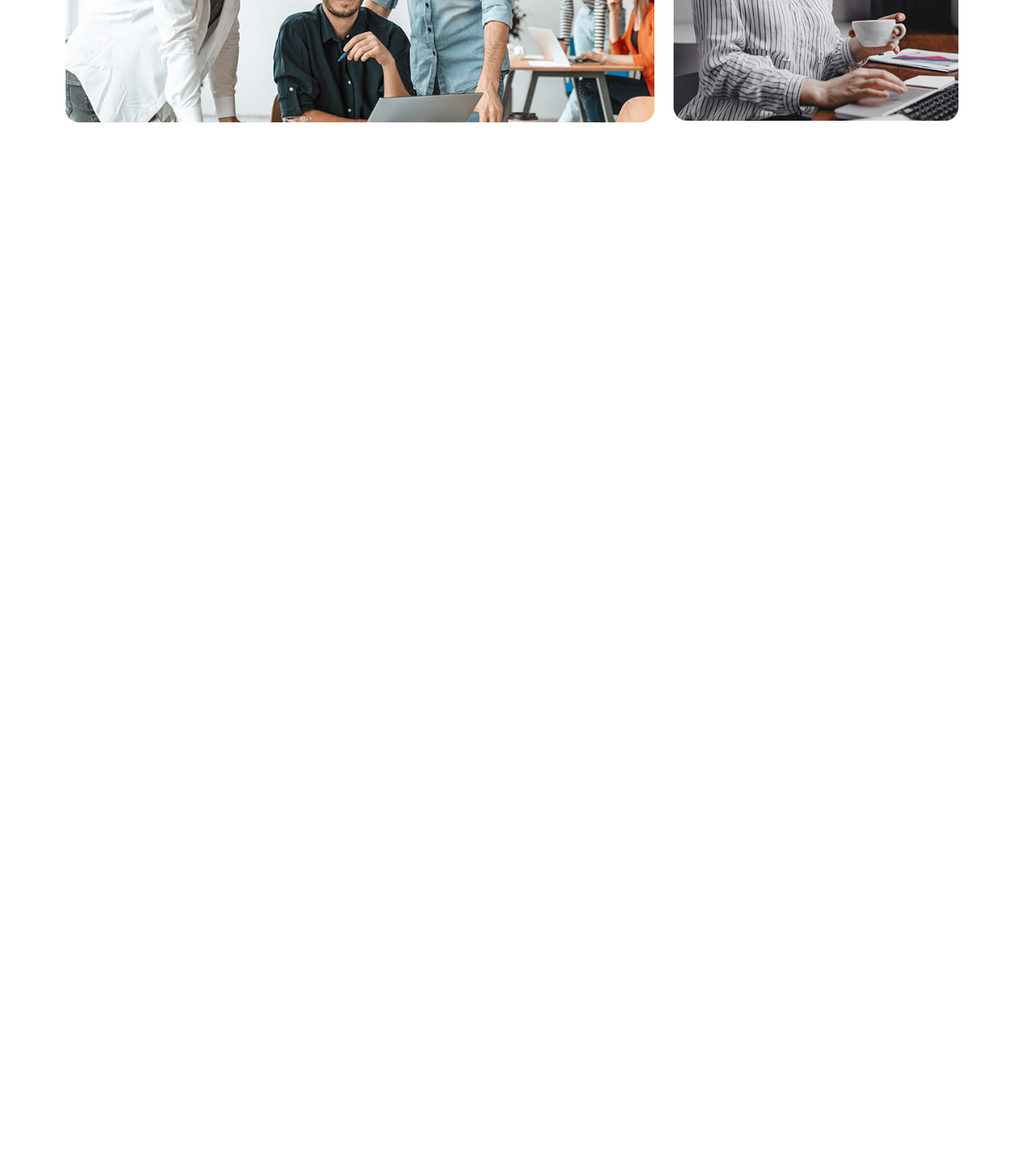
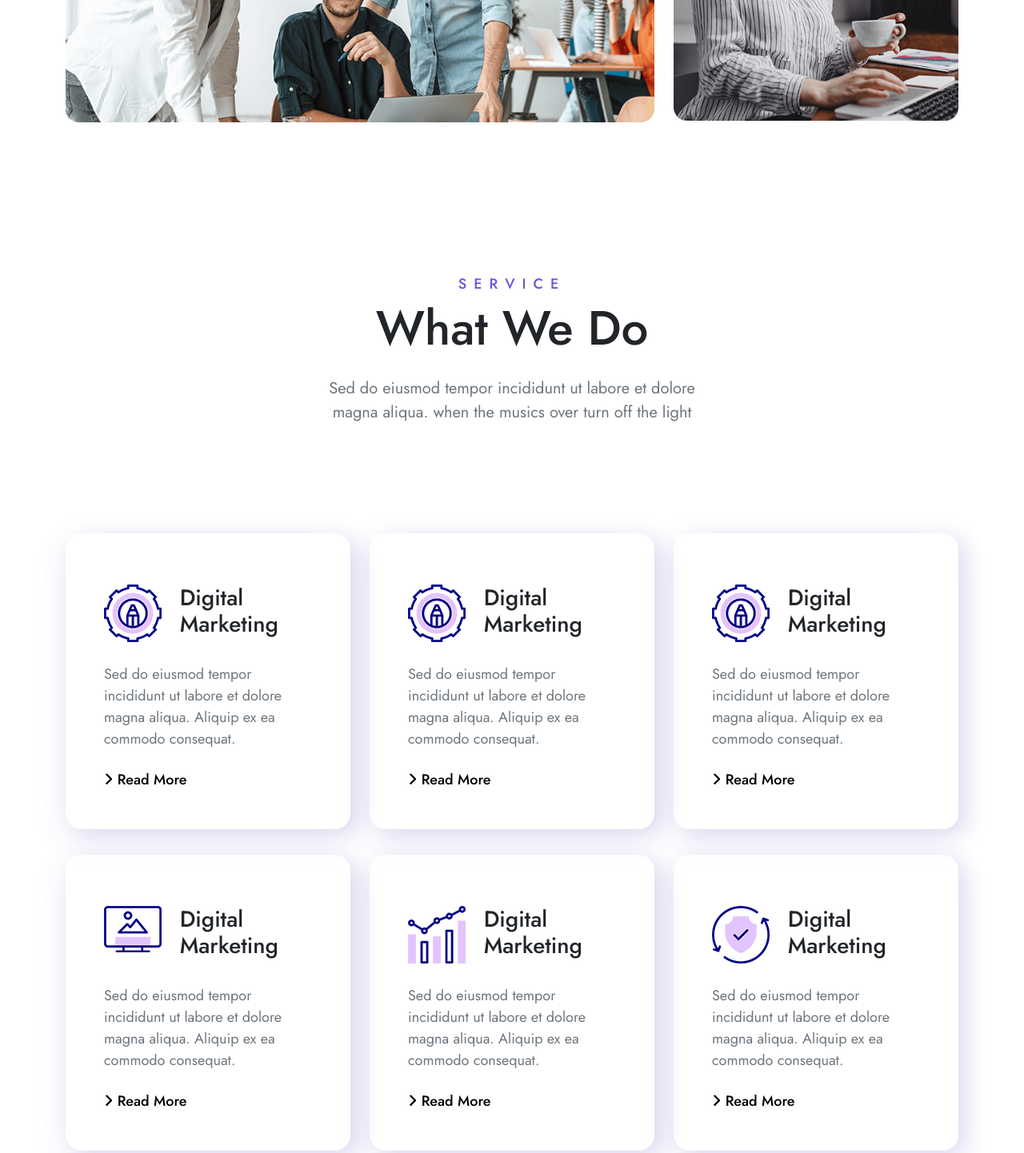
Before and after one commit to Pythondeveloper6/Egens-Landing-Page-, a plain HTML site: page index.html in a window 1280 px wide. Shown: the part 1432-2874 px from the top of the page at 80% size. Before the commit the page ends 1681 px from the top, so only its background shows below. Drawn offline with nearby package versions, Linux system fonts and the light colour scheme.

Commit message:
add service section

```diff
--- a/css/style.css
+++ b/css/style.css
@@ -53,3 +53,34 @@ body{
     text-align: center;
     line-height: 97px;
 }
+.service-subtitle{
+    font-size: 18px;
+    color: #7153d9;
+    font-weight: 500;
+    letter-spacing: 9px;
+}
+.service-title{
+    font-size: 60px;
+    font-weight: 500;
+}
+.mycard{
+    box-shadow: 0px 12px 42px rgba(69, 38, 177, 0.1), 11px 6px 25px rgba(69, 38, 177, 0.1);
+    border-radius: 20px;
+}
+.mycard p{
+    font-size: 18px;
+}
+.mycard h3:hover{
+    color: #0a58ca;
+}
+.readmore{
+    font-size: 18px;
+    text-decoration: none;
+    color: black;
+    font-weight: 500;
+    transition: .3s;
+}
+.readmore:hover{
+    color: #4526b1;
+    margin-left: 10px;
+}
--- a/index.html
+++ b/index.html
@@ -8,9 +8,11 @@
     <link rel="preconnect" href="https://fonts.googleapis.com">
     <link rel="preconnect" href="https://fonts.gstatic.com" crossorigin>
     <link href="https://fonts.googleapis.com/css2?family=Jost:ital,wght@0,100;0,200;0,300;0,400;0,500;0,600;0,700;0,800;0,900;1,100;1,200;1,300;1,400;1,500;1,600;1,700;1,800;1,900&display=swap" rel="stylesheet">
+    <link rel="stylesheet" href="https://cdnjs.cloudflare.com/ajax/libs/font-awesome/6.4.2/css/all.min.css" integrity="sha512-z3gLpd7yknf1YoNbCzqRKc4qyor8gaKU1qmn+CShxbuBusANI9QpRohGBreCFkKxLhei6S9CQXFEbbKuqLg0DA==" crossorigin="anonymous" referrerpolicy="no-referrer" />
     <link rel="stylesheet" href="css/style.css">
   </head>
   <body>
+    <!-- navbar start -->
     <div id="fullnav" class="mybackground fixed-top">
       <div id="mynav" class="container py-3 ">
         <nav class="navbar navbar-expand-lg">
@@ -48,7 +50,10 @@
           </nav>
     </div>
     </div>
+    <!-- navbar end -->
 
+
+    <!-- banner start -->
     <section class="mainbacground">
       <div class="container my-5 py-5">
         <div class="row">
@@ -64,8 +69,9 @@
         </div>
     </div>
     </section>
+    <!--  banner end -->
 
-
+    <!-- features start -->
     <div class="container my-5 py-5">
       <div class="row">
         <div class="col-lg-4">
@@ -109,8 +115,9 @@
         </div>
       </div>
     </div>
+    <!-- features end -->
 
-
+    <!-- images start -->
     <div class="container py-5 my-5">
       <div class="row">
         <div class="col-lg-8">
@@ -125,6 +132,115 @@
         </div>
       </div>
     </div>
+    <!-- images end -->
+
+  <!-- service start -->
+    <div class="container my-5 py-5">
+      <div class="row ">
+        <div class="col-lg-6 p-5 text-center mx-auto">
+          <h5 class="service-subtitle"> SERVICE </h5>
+          <h2 class="service-title"> What We Do </h2>
+          <p class="text-secondary fs-5 my-4"> Sed do eiusmod tempor incididunt ut labore et dolore magna aliqua. when the musics over turn off the light </p>
+        </div>
+      </div>
+
+      <div class="row mt-5">
+        <div class="col-lg-4 my-3">
+          <div class="mycard p-5">
+            <div class="row my-3">
+              <div class="col-lg-4">
+                <img src="img/icon-17.png" alt="">
+              </div>
+              <div class="col-lg-8">
+                <h3>Digital Marketing </h3>
+              </div>
+            </div>
+            <p class="my-4 text-secondary">Sed do eiusmod tempor incididunt ut labore et dolore magna aliqua. Aliquip ex ea commodo consequat. </p>
+            <a href="" class="readmore"><i class="fa-solid fa-angle-right"></i> Read More</a>
+          </div>
+        </div>
+
+        <div class="col-lg-4 my-3">
+          <div class="mycard p-5">
+            <div class="row my-3">
+              <div class="col-lg-4">
+                <img src="img/icon-17.png" alt="">
+              </div>
+              <div class="col-lg-8">
+                <h3>Digital Marketing </h3>
+              </div>
+            </div>
+            <p class="my-4 text-secondary">Sed do eiusmod tempor incididunt ut labore et dolore magna aliqua. Aliquip ex ea commodo consequat. </p>
+            <a href="" class="readmore"><i class="fa-solid fa-angle-right"></i> Read More</a>
+          </div>
+        </div>
+
+
+        <div class="col-lg-4 my-3">
+          <div class="mycard p-5">
+            <div class="row my-3">
+              <div class="col-lg-4">
+                <img src="img/icon-17.png" alt="">
+              </div>
+              <div class="col-lg-8">
+                <h3>Digital Marketing </h3>
+              </div>
+            </div>
+            <p class="my-4 text-secondary">Sed do eiusmod tempor incididunt ut labore et dolore magna aliqua. Aliquip ex ea commodo consequat. </p>
+            <a href="" class="readmore"><i class="fa-solid fa-angle-right"></i> Read More</a>
+          </div>
+        </div>
+
+
+        <div class="col-lg-4 my-3">
+          <div class="mycard p-5">
+            <div class="row my-3">
+              <div class="col-lg-4">
+                <img src="img/icon-18.png" alt="">
+              </div>
+              <div class="col-lg-8">
+                <h3>Digital Marketing </h3>
+              </div>
+            </div>
+            <p class="my-4 text-secondary">Sed do eiusmod tempor incididunt ut labore et dolore magna aliqua. Aliquip ex ea commodo consequat. </p>
+            <a href="" class="readmore"><i class="fa-solid fa-angle-right"></i> Read More</a>
+          </div>
+        </div>
+
+        <div class="col-lg-4 my-3">
+          <div class="mycard p-5">
+            <div class="row my-3">
+              <div class="col-lg-4">
+                <img src="img/icon-19.png" alt="">
+              </div>
+              <div class="col-lg-8">
+                <h3>Digital Marketing </h3>
+              </div>
+            </div>
+            <p class="my-4 text-secondary">Sed do eiusmod tempor incididunt ut labore et dolore magna aliqua. Aliquip ex ea commodo consequat. </p>
+            <a href="" class="readmore"><i class="fa-solid fa-angle-right"></i> Read More</a>
+          </div>
+        </div>
+
+        <div class="col-lg-4 my-3">
+          <div class="mycard p-5">
+            <div class="row my-3">
+              <div class="col-lg-4">
+                <img src="img/icon-20.png" alt="">
+              </div>
+              <div class="col-lg-8">
+                <h3>Digital Marketing </h3>
+              </div>
+            </div>
+            <p class="my-4 text-secondary">Sed do eiusmod tempor incididunt ut labore et dolore magna aliqua. Aliquip ex ea commodo consequat. </p>
+            <a href="" class="readmore"><i class="fa-solid fa-angle-right"></i> Read More</a>
+          </div>
+        </div>
+
+
+      </div>
+    </div>
+  <!-- service end -->
 
     <script src="https://cdn.jsdelivr.net/npm/bootstrap@5.3.2/dist/js/bootstrap.bundle.min.js" integrity="sha384-C6RzsynM9kWDrMNeT87bh95OGNyZPhcTNXj1NW7RuBCsyN/o0jlpcV8Qyq46cDfL" crossorigin="anonymous"></script>
     <script src="https://code.jquery.com/jquery-3.7.1.min.js" integrity="sha256-/JqT3SQfawRcv/BIHPThkBvs0OEvtFFmqPF/lYI/Cxo=" crossorigin="anonymous"></script>
```
Also changed, not shown: img/icon-17.png (added), img/icon-18.png (added), img/icon-19.png (added), img/icon-20.png (added).
